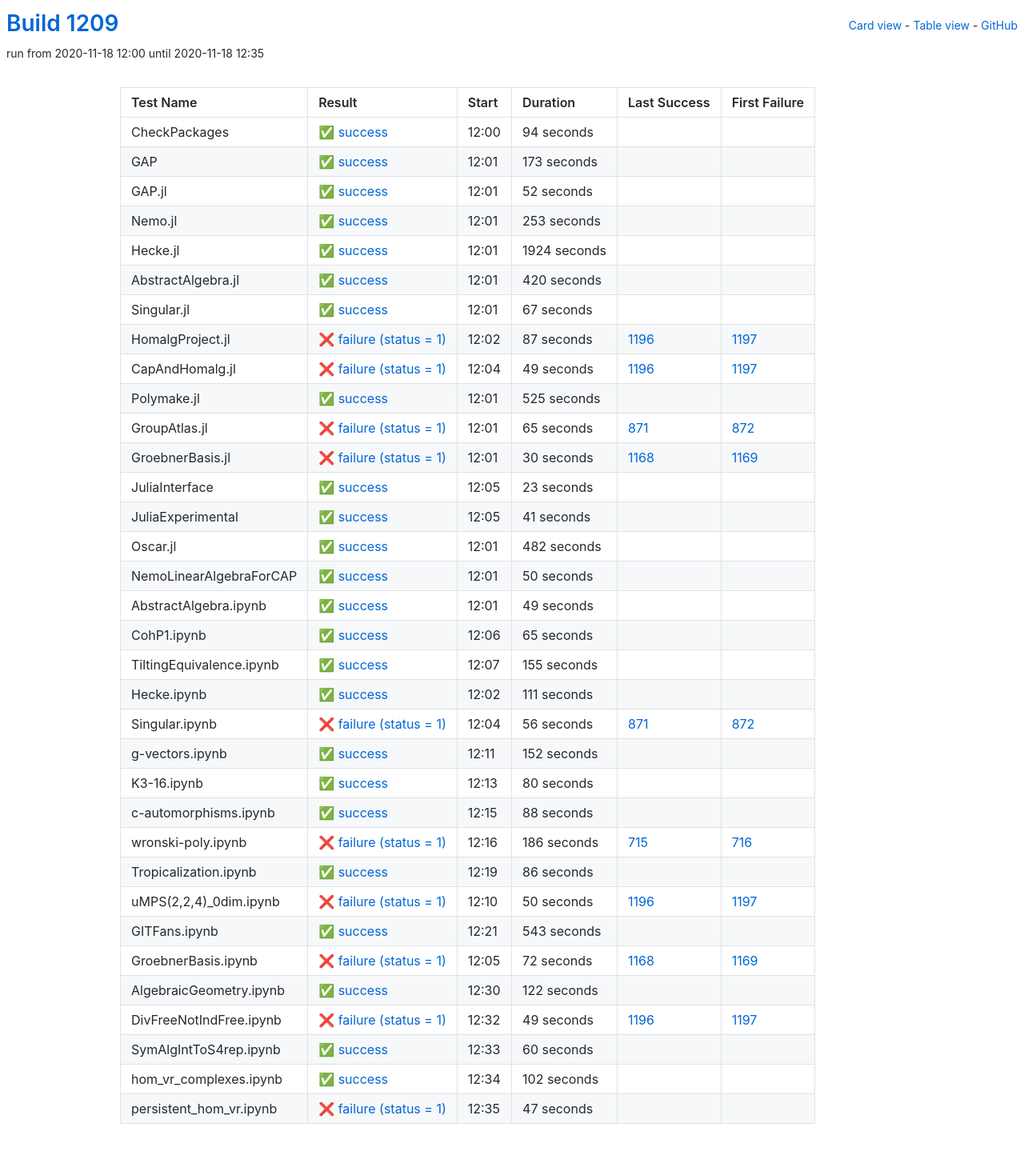
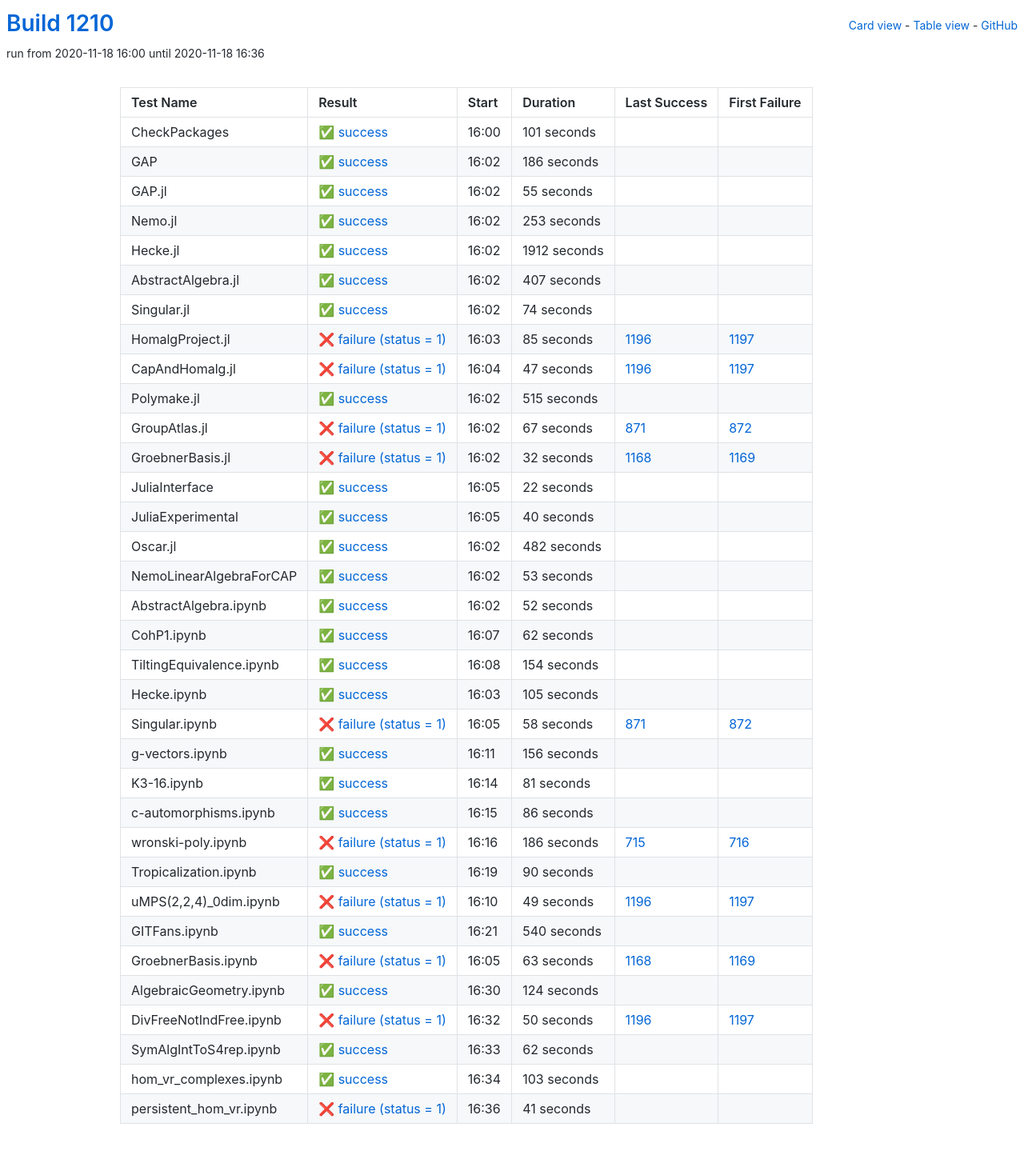
Before and after one commit to oscar-system/oscar-ci-status-stable, a Jekyll site: the page built from table.html, in a window 1280 px wide. Shown: the whole page at 80% size. Built offline with Jekyll 4.4.1, drawn with Linux system fonts in a browser that asks for light colours.

Commit message:
Build #1210

```diff
--- a/_data/ci.yml
+++ b/_data/ci.yml
@@ -1,6 +1,6 @@
 ---
-build: 1209
-build_url: https://oscarci.mathematik.uni-kl.de/job/oscar-stable/1209/
+build: 1210
+build_url: https://oscarci.mathematik.uni-kl.de/job/oscar-stable/1210/
 job: oscar-stable
 organization: oscar-system
 repo: oscar-ci-status-stable
@@ -8,44 +8,44 @@ repourl: https://github.com/oscar-system/oscar-ci-status-stable
 tests:
 - name: CheckPackages
   id: checkpackages
-  log: https://oscarci.mathematik.uni-kl.de/job/oscar-stable/1209/artifact/logs/build-1209/CheckPackages.log
-  start: 2020-11-18 12:00
+  log: https://oscarci.mathematik.uni-kl.de/job/oscar-stable/1210/artifact/logs/build-1210/CheckPackages.log
+  start: 2020-11-18 16:00
   success: true
   exitcode: 0
   status: success
-  duration: 94
+  duration: 101
   last_success: false
   last_success_url:
   first_failure: false
   first_failure_url:
 - name: GAP
   id: gap
-  log: https://oscarci.mathematik.uni-kl.de/job/oscar-stable/1209/artifact/logs/build-1209/GAP.log
-  start: 2020-11-18 12:01
+  log: https://oscarci.mathematik.uni-kl.de/job/oscar-stable/1210/artifact/logs/build-1210/GAP.log
+  start: 2020-11-18 16:02
   success: true
   exitcode: 0
   status: success
-  duration: 173
+  duration: 186
   last_success: false
   last_success_url:
   first_failure: false
   first_failure_url:
 - name: GAP.jl
   id: gap-jl
-  log: https://oscarci.mathematik.uni-kl.de/job/oscar-stable/1209/artifact/logs/build-1209/GAP.jl.log
-  start: 2020-11-18 12:01
+  log: https://oscarci.mathematik.uni-kl.de/job/oscar-stable/1210/artifact/logs/build-1210/GAP.jl.log
+  start: 2020-11-18 16:02
   success: true
   exitcode: 0
   status: success
-  duration: 52
+  duration: 55
   last_success: false
   last_success_url:
   first_failure: false
   first_failure_url:
 - name: Nemo.jl
   id: nemo-jl
-  log: https://oscarci.mathematik.uni-kl.de/job/oscar-stable/1209/artifact/logs/build-1209/Nemo.jl.log
-  start: 2020-11-18 12:01
+  log: https://oscarci.mathematik.uni-kl.de/job/oscar-stable/1210/artifact/logs/build-1210/Nemo.jl.log
+  start: 2020-11-18 16:02
   success: true
   exitcode: 0
   status: success
@@ -56,128 +56,128 @@ tests:
   first_failure_url:
 - name: Hecke.jl
   id: hecke-jl
-  log: https://oscarci.mathematik.uni-kl.de/job/oscar-stable/1209/artifact/logs/build-1209/Hecke.jl.log
-  start: 2020-11-18 12:01
+  log: https://oscarci.mathematik.uni-kl.de/job/oscar-stable/1210/artifact/logs/build-1210/Hecke.jl.log
+  start: 2020-11-18 16:02
   success: true
   exitcode: 0
   status: success
-  duration: 1924
+  duration: 1912
   last_success: false
   last_success_url:
   first_failure: false
   first_failure_url:
 - name: AbstractAlgebra.jl
   id: abstractalgebra-jl
-  log: https://oscarci.mathematik.uni-kl.de/job/oscar-stable/1209/artifact/logs/build-1209/AbstractAlgebra.jl.log
-  start: 2020-11-18 12:01
+  log: https://oscarci.mathematik.uni-kl.de/job/oscar-stable/1210/artifact/logs/build-1210/AbstractAlgebra.jl.log
+  start: 2020-11-18 16:02
   success: true
   exitcode: 0
   status: success
-  duration: 420
+  duration: 407
   last_success: false
   last_success_url:
   first_failure: false
   first_failure_url:
 - name: Singular.jl
   id: singular-jl
-  log: https://oscarci.mathematik.uni-kl.de/job/oscar-stable/1209/artifact/logs/build-1209/Singular.jl.log
-  start: 2020-11-18 12:01
+  log: https://oscarci.mathematik.uni-kl.de/job/oscar-stable/1210/artifact/logs/build-1210/Singular.jl.log
+  start: 2020-11-18 16:02
   success: true
   exitcode: 0
   status: success
-  duration: 67
+  duration: 74
   last_success: false
   last_success_url:
   first_failure: false
   first_failure_url:
 - name: HomalgProject.jl
   id: homalgproject-jl
-  log: https://oscarci.mathematik.uni-kl.de/job/oscar-stable/1209/artifact/logs/build-1209/HomalgProject.jl.log
-  start: 2020-11-18 12:02
+  log: https://oscarci.mathematik.uni-kl.de/job/oscar-stable/1210/artifact/logs/build-1210/HomalgProject.jl.log
+  start: 2020-11-18 16:03
   success: false
   exitcode: 1
   status: failure
-  duration: 87
+  duration: 85
   last_success: 1196
   last_success_url: https://oscarci.mathematik.uni-kl.de/job/oscar-stable/1196/
   first_failure: 1197
   first_failure_url: https://oscarci.mathematik.uni-kl.de/job/oscar-stable/1197/
 - name: CapAndHomalg.jl
   id: capandhomalg-jl
-  log: https://oscarci.mathematik.uni-kl.de/job/oscar-stable/1209/artifact/logs/build-1209/CapAndHomalg.jl.log
-  start: 2020-11-18 12:04
+  log: https://oscarci.mathematik.uni-kl.de/job/oscar-stable/1210/artifact/logs/build-1210/CapAndHomalg.jl.log
+  start: 2020-11-18 16:04
   success: false
   exitcode: 1
   status: failure
-  duration: 49
+  duration: 47
   last_success: 1196
   last_success_url: https://oscarci.mathematik.uni-kl.de/job/oscar-stable/1196/
   first_failure: 1197
   first_failure_url: https://oscarci.mathematik.uni-kl.de/job/oscar-stable/1197/
 - name: Polymake.jl
   id: polymake-jl
-  log: https://oscarci.mathematik.uni-kl.de/job/oscar-stable/1209/artifact/logs/build-1209/Polymake.jl.log
-  start: 2020-11-18 12:01
+  log: https://oscarci.mathematik.uni-kl.de/job/oscar-stable/1210/artifact/logs/build-1210/Polymake.jl.log
+  start: 2020-11-18 16:02
   success: true
   exitcode: 0
   status: success
-  duration: 525
+  duration: 515
   last_success: false
   last_success_url:
   first_failure: false
   first_failure_url:
 - name: GroupAtlas.jl
   id: groupatlas-jl
-  log: https://oscarci.mathematik.uni-kl.de/job/oscar-stable/1209/artifact/logs/build-1209/GroupAtlas.jl.log
-  start: 2020-11-18 12:01
+  log: https://oscarci.mathematik.uni-kl.de/job/oscar-stable/1210/artifact/logs/build-1210/GroupAtlas.jl.log
+  start: 2020-11-18 16:02
   success: false
   exitcode: 1
   status: failure
-  duration: 65
+  duration: 67
   last_success: 871
   last_success_url: https://oscarci.mathematik.uni-kl.de/job/oscar-stable/871/
   first_failure: 872
   first_failure_url: https://oscarci.mathematik.uni-kl.de/job/oscar-stable/872/
 - name: GroebnerBasis.jl
   id: groebnerbasis-jl
-  log: https://oscarci.mathematik.uni-kl.de/job/oscar-stable/1209/artifact/logs/build-1209/GroebnerBasis.jl.log
-  start: 2020-11-18 12:01
+  log: https://oscarci.mathematik.uni-kl.de/job/oscar-stable/1210/artifact/logs/build-1210/GroebnerBasis.jl.log
+  start: 2020-11-18 16:02
   success: false
   exitcode: 1
   status: failure
-  duration: 30
+  duration: 32
   last_success: 1168
   last_success_url: https://oscarci.mathematik.uni-kl.de/job/oscar-stable/1168/
   first_failure: 1169
   first_failure_url: https://oscarci.mathematik.uni-kl.de/job/oscar-stable/1169/
 - name: JuliaInterface
   id: juliainterface
-  log: https://oscarci.mathematik.uni-kl.de/job/oscar-stable/1209/artifact/logs/build-1209/JuliaInterface.log
-  start: 2020-11-18 12:05
+  log: https://oscarci.mathematik.uni-kl.de/job/oscar-stable/1210/artifact/logs/build-1210/JuliaInterface.log
+  start: 2020-11-18 16:05
   success: true
   exitcode: 0
   status: success
-  duration: 23
+  duration: 22
   last_success: false
   last_success_url:
   first_failure: false
   first_failure_url:
 - name: JuliaExperimental
   id: juliaexperimental
-  log: https://oscarci.mathematik.uni-kl.de/job/oscar-stable/1209/artifact/logs/build-1209/JuliaExperimental.log
-  start: 2020-11-18 12:05
+  log: https://oscarci.mathematik.uni-kl.de/job/oscar-stable/1210/artifact/logs/build-1210/JuliaExperimental.log
+  start: 2020-11-18 16:05
   success: true
   exitcode: 0
   status: success
-  duration: 41
+  duration: 40
   last_success: false
   last_success_url:
   first_failure: false
   first_failure_url:
 - name: Oscar.jl
   id: oscar-jl
-  log: https://oscarci.mathematik.uni-kl.de/job/oscar-stable/1209/artifact/logs/build-1209/Oscar.jl.log
-  start: 2020-11-18 12:01
+  log: https://oscarci.mathematik.uni-kl.de/job/oscar-stable/1210/artifact/logs/build-1210/Oscar.jl.log
+  start: 2020-11-18 16:02
   success: true
   exitcode: 0
   status: success
@@ -188,116 +188,116 @@ tests:
   first_failure_url:
 - name: NemoLinearAlgebraForCAP
   id: nemolinearalgebraforcap
-  log: https://oscarci.mathematik.uni-kl.de/job/oscar-stable/1209/artifact/logs/build-1209/NemoLinearAlgebraForCAP.log
-  start: 2020-11-18 12:01
+  log: https://oscarci.mathematik.uni-kl.de/job/oscar-stable/1210/artifact/logs/build-1210/NemoLinearAlgebraForCAP.log
+  start: 2020-11-18 16:02
   success: true
   exitcode: 0
   status: success
-  duration: 50
+  duration: 53
   last_success: false
   last_success_url:
   first_failure: false
   first_failure_url:
 - name: AbstractAlgebra.ipynb
   id: abstractalgebra-ipynb
-  log: https://oscarci.mathematik.uni-kl.de/job/oscar-stable/1209/artifact/logs/build-1209/AbstractAlgebra.ipynb.log
-  start: 2020-11-18 12:01
+  log: https://oscarci.mathematik.uni-kl.de/job/oscar-stable/1210/artifact/logs/build-1210/AbstractAlgebra.ipynb.log
+  start: 2020-11-18 16:02
   success: true
   exitcode: 0
   status: success
-  duration: 49
+  duration: 52
   last_success: false
   last_success_url:
   first_failure: false
   first_failure_url:
 - name: CohP1.ipynb
   id: cohp1-ipynb
-  log: https://oscarci.mathematik.uni-kl.de/job/oscar-stable/1209/artifact/logs/build-1209/CohP1.ipynb.log
-  start: 2020-11-18 12:06
+  log: https://oscarci.mathematik.uni-kl.de/job/oscar-stable/1210/artifact/logs/build-1210/CohP1.ipynb.log
+  start: 2020-11-18 16:07
   success: true
   exitcode: 0
   status: success
-  duration: 65
+  duration: 62
   last_success: false
   last_success_url:
   first_failure: false
   first_failure_url:
 - name: TiltingEquivalence.ipynb
   id: tiltingequivalence-ipynb
-  log: https://oscarci.mathematik.uni-kl.de/job/oscar-stable/1209/artifact/logs/build-1209/TiltingEquivalence.ipynb.log
-  start: 2020-11-18 12:07
+  log: https://oscarci.mathematik.uni-kl.de/job/oscar-stable/1210/artifact/logs/build-1210/TiltingEquivalence.ipynb.log
+  start: 2020-11-18 16:08
   success: true
   exitcode: 0
   status: success
-  duration: 155
+  duration: 154
   last_success: false
   last_success_url:
   first_failure: false
   first_failure_url:
 - name: Hecke.ipynb
   id: hecke-ipynb
-  log: https://oscarci.mathematik.uni-kl.de/job/oscar-stable/1209/artifact/logs/build-1209/Hecke.ipynb.log
-  start: 2020-11-18 12:02
+  log: https://oscarci.mathematik.uni-kl.de/job/oscar-stable/1210/artifact/logs/build-1210/Hecke.ipynb.log
+  start: 2020-11-18 16:03
   success: true
   exitcode: 0
   status: success
-  duration: 111
+  duration: 105
   last_success: false
   last_success_url:
   first_failure: false
   first_failure_url:
 - name: Singular.ipynb
   id: singular-ipynb
-  log: https://oscarci.mathematik.uni-kl.de/job/oscar-stable/1209/artifact/logs/build-1209/Singular.ipynb.log
-  start: 2020-11-18 12:04
+  log: https://oscarci.mathematik.uni-kl.de/job/oscar-stable/1210/artifact/logs/build-1210/Singular.ipynb.log
+  start: 2020-11-18 16:05
   success: false
   exitcode: 1
   status: failure
-  duration: 56
+  duration: 58
   last_success: 871
   last_success_url: https://oscarci.mathematik.uni-kl.de/job/oscar-stable/871/
   first_failure: 872
   first_failure_url: https://oscarci.mathematik.uni-kl.de/job/oscar-stable/872/
 - name: g-vectors.ipynb
   id: g-vectors-ipynb
-  log: https://oscarci.mathematik.uni-kl.de/job/oscar-stable/1209/artifact/logs/build-1209/g-vectors.ipynb.log
-  start: 2020-11-18 12:11
+  log: https://oscarci.mathematik.uni-kl.de/job/oscar-stable/1210/artifact/logs/build-1210/g-vectors.ipynb.log
+  start: 2020-11-18 16:11
   success: true
   exitcode: 0
   status: success
-  duration: 152
+  duration: 156
   last_success: false
   last_success_url:
   first_failure: false
   first_failure_url:
 - name: K3-16.ipynb
   id: k3-16-ipynb
-  log: https://oscarci.mathematik.uni-kl.de/job/oscar-stable/1209/artifact/logs/build-1209/K3-16.ipynb.log
-  start: 2020-11-18 12:13
+  log: https://oscarci.mathematik.uni-kl.de/job/oscar-stable/1210/artifact/logs/build-1210/K3-16.ipynb.log
+  start: 2020-11-18 16:14
   success: true
   exitcode: 0
   status: success
-  duration: 80
+  duration: 81
   last_success: false
   last_success_url:
   first_failure: false
   first_failure_url:
 - name: c-automorphisms.ipynb
   id: c-automorphisms-ipynb
-  log: https://oscarci.mathematik.uni-kl.de/job/oscar-stable/1209/artifact/logs/build-1209/c-automorphisms.ipynb.log
-  start: 2020-11-18 12:15
+  log: https://oscarci.mathematik.uni-kl.de/job/oscar-stable/1210/artifact/logs/build-1210/c-automorphisms.ipynb.log
+  start: 2020-11-18 16:15
   success: true
   exitcode: 0
   status: success
-  duration: 88
+  duration: 86
   last_success: false
   last_success_url:
   first_failure: false
   first_failure_url:
 - name: wronski-poly.ipynb
   id: wronski-poly-ipynb
-  log: https://oscarci.mathematik.uni-kl.de/job/oscar-stable/1209/artifact/logs/build-1209/wronski-poly.ipynb.log
-  start: 2020-11-18 12:16
+  log: https://oscarci.mathematik.uni-kl.de/job/oscar-stable/1210/artifact/logs/build-1210/wronski-poly.ipynb.log
+  start: 2020-11-18 16:16
   success: false
   exitcode: 1
   status: failure
@@ -308,20 +308,68 @@ tests:
   first_failure_url: https://oscarci.mathematik.uni-kl.de/job/oscar-stable/716/
 - name: Tropicalization.ipynb
   id: tropicalization-ipynb
-  log: https://oscarci.mathematik.uni-kl.de/job/oscar-stable/1209/artifact/logs/build-1209/Tropicalization.ipynb.log
-  start: 2020-11-18 12:19
+  log: https://oscarci.mathematik.uni-kl.de/job/oscar-stable/1210/artifact/logs/build-1210/Tropicalization.ipynb.log
+  start: 2020-11-18 16:19
   success: true
   exitcode: 0
   status: success
-  duration: 86
+  duration: 90
   last_success: false
   last_success_url:
   first_failure: false
   first_failure_url:
 - name: uMPS(2,2,4)_0dim.ipynb
   id: umps-2-2-4-0dim-ipynb
-  log: https://oscarci.mathematik.uni-kl.de/job/oscar-stable/1209/artifact/logs/build-1209/uMPS-2-2-4-_0dim.ipynb.log
-  start: 2020-11-18 12:10
+  log: https://oscarci.mathematik.uni-kl.de/job/oscar-stable/1210/artifact/logs/build-1210/uMPS-2-2-4-_0dim.ipynb.log
+  start: 2020-11-18 16:10
+  success: false
+  exitcode: 1
+  status: failure
+  duration: 49
+  last_success: 1196
+  last_success_url: https://oscarci.mathematik.uni-kl.de/job/oscar-stable/1196/
+  first_failure: 1197
+  first_failure_url: https://oscarci.mathematik.uni-kl.de/job/oscar-stable/1197/
+- name: GITFans.ipynb
+  id: gitfans-ipynb
+  log: https://oscarci.mathematik.uni-kl.de/job/oscar-stable/1210/artifact/logs/build-1210/GITFans.ipynb.log
+  start: 2020-11-18 16:21
+  success: true
+  exitcode: 0
+  status: success
+  duration: 540
+  last_success: false
+  last_success_url:
+  first_failure: false
+  first_failure_url:
+- name: GroebnerBasis.ipynb
+  id: groebnerbasis-ipynb
+  log: https://oscarci.mathematik.uni-kl.de/job/oscar-stable/1210/artifact/logs/build-1210/GroebnerBasis.ipynb.log
+  start: 2020-11-18 16:05
+  success: false
+  exitcode: 1
+  status: failure
+  duration: 63
+  last_success: 1168
+  last_success_url: https://oscarci.mathematik.uni-kl.de/job/oscar-stable/1168/
+  first_failure: 1169
+  first_failure_url: https://oscarci.mathematik.uni-kl.de/job/oscar-stable/1169/
+- name: AlgebraicGeometry.ipynb
+  id: algebraicgeometry-ipynb
+  log: https://oscarci.mathematik.uni-kl.de/job/oscar-stable/1210/artifact/logs/build-1210/AlgebraicGeometry.ipynb.log
+  start: 2020-11-18 16:30
+  success: true
+  exitcode: 0
+  status: success
+  duration: 124
+  last_success: false
+  last_success_url:
+  first_failure: false
+  first_failure_url:
+- name: DivFreeNotIndFree.ipynb
+  id: divfreenotindfree-ipynb
+  log: https://oscarci.mathematik.uni-kl.de/job/oscar-stable/1210/artifact/logs/build-1210/DivFreeNotIndFree.ipynb.log
+  start: 2020-11-18 16:32
   success: false
   exitcode: 1
   status: failure
@@ -330,86 +378,38 @@ tests:
   last_success_url: https://oscarci.mathematik.uni-kl.de/job/oscar-stable/1196/
   first_failure: 1197
   first_failure_url: https://oscarci.mathematik.uni-kl.de/job/oscar-stable/1197/
-- name: GITFans.ipynb
-  id: gitfans-ipynb
-  log: https://oscarci.mathematik.uni-kl.de/job/oscar-stable/1209/artifact/logs/build-1209/GITFans.ipynb.log
-  start: 2020-11-18 12:21
+- name: SymAlgIntToS4rep.ipynb
+  id: symalginttos4rep-ipynb
+  log: https://oscarci.mathematik.uni-kl.de/job/oscar-stable/1210/artifact/logs/build-1210/SymAlgIntToS4rep.ipynb.log
+  start: 2020-11-18 16:33
   success: true
   exitcode: 0
   status: success
-  duration: 543
-  last_success: false
-  last_success_url:
-  first_failure: false
-  first_failure_url:
-- name: GroebnerBasis.ipynb
-  id: groebnerbasis-ipynb
-  log: https://oscarci.mathematik.uni-kl.de/job/oscar-stable/1209/artifact/logs/build-1209/GroebnerBasis.ipynb.log
-  start: 2020-11-18 12:05
-  success: false
-  exitcode: 1
-  status: failure
-  duration: 72
-  last_success: 1168
-  last_success_url: https://oscarci.mathematik.uni-kl.de/job/oscar-stable/1168/
-  first_failure: 1169
-  first_failure_url: https://oscarci.mathematik.uni-kl.de/job/oscar-stable/1169/
-- name: AlgebraicGeometry.ipynb
-  id: algebraicgeometry-ipynb
-  log: https://oscarci.mathematik.uni-kl.de/job/oscar-stable/1209/artifact/logs/build-1209/AlgebraicGeometry.ipynb.log
-  start: 2020-11-18 12:30
-  success: true
-  exitcode: 0
-  status: success
-  duration: 122
-  last_success: false
-  last_success_url:
-  first_failure: false
-  first_failure_url:
-- name: DivFreeNotIndFree.ipynb
-  id: divfreenotindfree-ipynb
-  log: https://oscarci.mathematik.uni-kl.de/job/oscar-stable/1209/artifact/logs/build-1209/DivFreeNotIndFree.ipynb.log
-  start: 2020-11-18 12:32
-  success: false
-  exitcode: 1
-  status: failure
-  duration: 49
-  last_success: 1196
-  last_success_url: https://oscarci.mathematik.uni-kl.de/job/oscar-stable/1196/
-  first_failure: 1197
-  first_failure_url: https://oscarci.mathematik.uni-kl.de/job/oscar-stable/1197/
-- name: SymAlgIntToS4rep.ipynb
-  id: symalginttos4rep-ipynb
-  log: https://oscarci.mathematik.uni-kl.de/job/oscar-stable/1209/artifact/logs/build-1209/SymAlgIntToS4rep.ipynb.log
-  start: 2020-11-18 12:33
-  success: true
-  exitcode: 0
-  status: success
-  duration: 60
+  duration: 62
   last_success: false
   last_success_url:
   first_failure: false
   first_failure_url:
 - name: hom_vr_complexes.ipynb
   id: hom-vr-complexes-ipynb
-  log: https://oscarci.mathematik.uni-kl.de/job/oscar-stable/1209/artifact/logs/build-1209/hom_vr_complexes.ipynb.log
-  start: 2020-11-18 12:34
+  log: https://oscarci.mathematik.uni-kl.de/job/oscar-stable/1210/artifact/logs/build-1210/hom_vr_complexes.ipynb.log
+  start: 2020-11-18 16:34
   success: true
   exitcode: 0
   status: success
-  duration: 102
+  duration: 103
   last_success: false
   last_success_url:
   first_failure: false
   first_failure_url:
 - name: persistent_hom_vr.ipynb
   id: persistent-hom-vr-ipynb
-  log: https://oscarci.mathematik.uni-kl.de/job/oscar-stable/1209/artifact/logs/build-1209/persistent_hom_vr.ipynb.log
-  start: 2020-11-18 12:35
+  log: https://oscarci.mathematik.uni-kl.de/job/oscar-stable/1210/artifact/logs/build-1210/persistent_hom_vr.ipynb.log
+  start: 2020-11-18 16:36
   success: false
   exitcode: 1
   status: failure
-  duration: 47
+  duration: 41
   last_success: false
   last_success_url:
   first_failure: false
```
Also changed, not shown: README.md.
